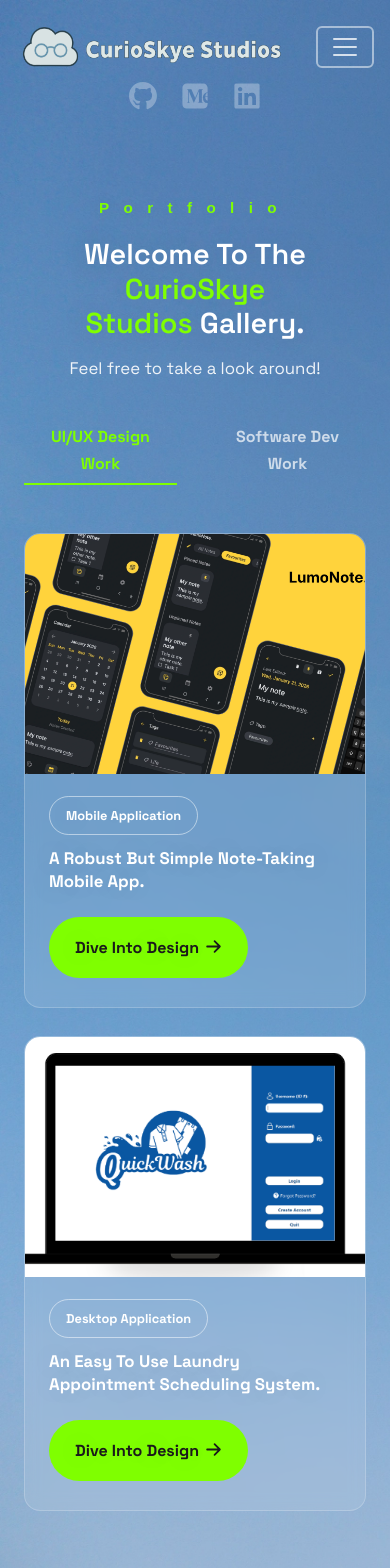
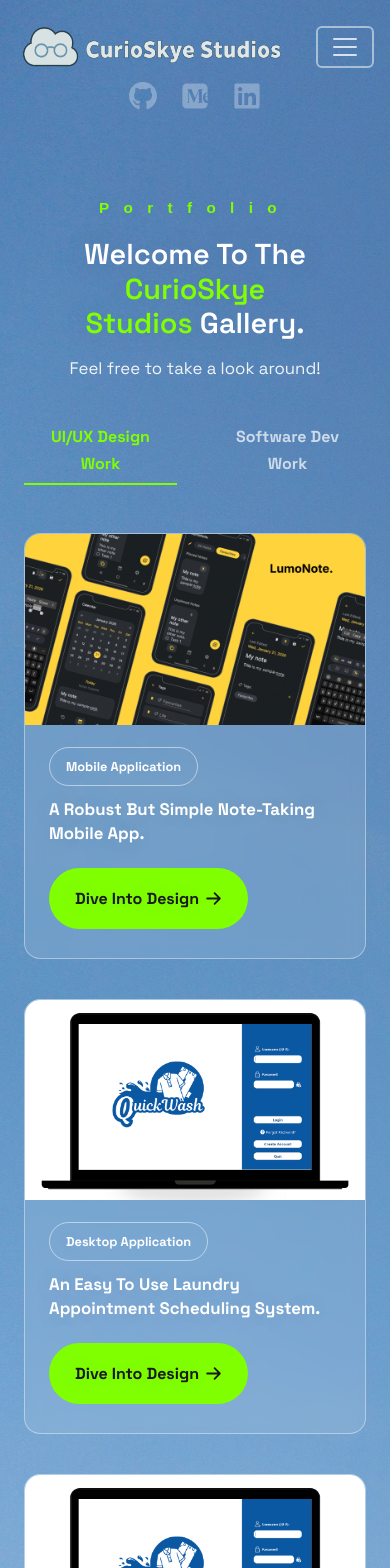
Before and after one commit to curioskye-studios/Portfolio, a React (Vite) app: page /portfolio in a window 390 px wide. Shown: the top 1568 px of the page. Built offline with nearby package versions, Linux system fonts and the light colour scheme.

Commit message:
updated project card display to kanban style

```diff
--- a/src/components/ProjectCard/ProjectCard.css
+++ b/src/components/ProjectCard/ProjectCard.css
@@ -1,22 +1,30 @@
 .project-card {
   background: rgba(255,255,255,0.1);
-  border: 1px solid rgba(255,255,255,0.2);
+  border: 1.75px solid rgba(255, 255, 255, 0.401);
   border-radius: 16px;
   overflow: hidden;
   backdrop-filter: blur(8px);
   -webkit-backdrop-filter: blur(8px);
   transition: transform 0.25s, box-shadow 0.25s;
   height: auto;
+  transition: transform 0.4s ease;
+  text-align: left;
 }
 
 .project-card:hover {
-  transform: translateY(-6px);
-  box-shadow: 0 20px 50px rgba(0,0,0,0.18);
+  animation: zoom-in 0.4s ease forwards;
+  box-shadow: 0 10px 40px rgba(0, 0, 0, 0.1);
 }
+
+@keyframes zoom-in {
+  from { transform: scale(1); }
+  to   { transform: scale(1.03); }
+}
+
 
 .project-img-wrap {
   width: 100%;
-  height: 240px;
+  height: auto;
   overflow: hidden;
 }
 
@@ -25,6 +33,7 @@
   height: 100%;
   object-fit: cover;
   display: block;
+  transition: transform 0.4s ease;
 }
 
 .project-img-placeholder {
@@ -33,6 +42,10 @@
   display: flex;
   align-items: center;
   justify-content: center;
+}
+
+.project-card:hover .project-img {
+  transform: scale(1.05);
 }
 
 .project-body {
--- a/src/components/ProjectCard/ProjectCard.jsx
+++ b/src/components/ProjectCard/ProjectCard.jsx
@@ -1,7 +1,7 @@
 import './ProjectCard.css'
 import ArrowButton from '../ArrowButton';
 
-export default function ProjectCard({ projectData, cardAOSDelay }) {
+export default function ProjectCard({ projectData, cardAOSDelay, cardStyle }) {
 
   /*
     id: 'lumonate',
@@ -34,8 +34,10 @@
     <div
       key={projectData.id}
       className="project-card"
+      style={cardStyle}
       data-aos="fade-up"
-      data-aos-delay={cardAOSDelay}>
+      data-aos-delay={cardAOSDelay}
+      data-aos-once="true">
 
       {/* Project Image */}
       <div className="project-img-wrap">
--- a/src/data/projects.js
+++ b/src/data/projects.js
@@ -11,15 +11,25 @@
       img: lumoNoteImg,
       imgPlaceholder: { bg: '#F5C518', label: 'LumoNote.' },
       link: '/portfolio/lumonote',
+      column: 1
     },
     {
       id: 'quickwash',
       type: 'Desktop Application',
       title: 'An Easy To Use Laundry Appointment Scheduling System.',
-      // img: quickWashImg,
       img: quickWashImg,
       imgPlaceholder: { bg: '#ffffff', label: 'QuickWash' },
       link: '/portfolio/quickwash',
+      column: 2
+    },
+    {
+      id: 'quickwash',
+      type: 'Desktop Application',
+      title: 'An Easy To Use Laundry Appointment Scheduling System.',
+      img: quickWashImg,
+      imgPlaceholder: { bg: '#ffffff', label: 'QuickWash' },
+      link: '/portfolio/quickwash',
+      column: 1
     },
   ],
 
--- a/src/pages/Portfolio/Portfolio.css
+++ b/src/pages/Portfolio/Portfolio.css
@@ -53,13 +53,28 @@
 
 /* Grid */
 .projects-grid {
-  display: grid;
-  grid-template-columns: repeat(auto-fit, minmax(320px, 1fr));
-  gap: 28px;
-  text-align: left;
+  display: flex;
+  gap: 40px;
+  align-items: flex-start;
+  justify-content: center;
 }
 
+.projects-col {
+  flex: 1;
+  display: flex;
+  flex-direction: column;
+  gap: 40px;
+}
+
+.no-project {
+  width: 100%;
+  text-align: center;
+  color: rgba(255,255,255,0.6);
+}
 
 @media (max-width: 700px) {
   .portfolio-inner { padding: 60px 24px 80px; }
+  .projects-grid {
+    columns: 1;
+  }
 }
--- a/src/pages/Portfolio/Portfolio.jsx
+++ b/src/pages/Portfolio/Portfolio.jsx
@@ -9,15 +9,42 @@
 
 export default function Portfolio() {
   const [activeTab, setActiveTab] = useState('design');
+  const [isMobile, setIsMobile] = useState(window.innerWidth <= 700);
 
   useEffect(() => {
     document.title = 'Portfolio | CurioSkye Studios';
     AOS.init({ duration: 700, once: true, easing: 'ease-out-cubic' });
+
+    window.addEventListener('resize',
+      () => handleWindowResize(window.innerWidth)
+    );
+    // function clean up
+    return () => window.removeEventListener('resize', handleWindowResize);
   }, []);
 
   function handleTabClick(newTab) {
     setActiveTab(newTab);
   }
+
+  function handleWindowResize(windowWidth) {
+    setIsMobile(windowWidth <= 700);
+  }
+
+  function createProjectCard(project, projectCount) {
+    return (
+      <ProjectCard
+        key={project.id}
+        projectData={project}
+        cardAOSDelay={100 * (projectCount + 1)}
+        cardStyle={{ gridColumn: project.column }}
+      />
+    );
+  }
+
+  const col1 = PROJECTS[activeTab].filter(p => isMobile || p.column === 1);
+  const col2 = PROJECTS[activeTab].filter(p => p.column === 2);
+  const isEmpty = PROJECTS[activeTab].length === 0;
+
 
   return (
     <div className="portfolio sky-bg">
@@ -39,36 +66,38 @@
         <div className="portfolio-tabs" data-aos="fade-up" data-aos-delay="300">
           <button
             className={`tab-btn ${activeTab === 'design' ? 'active' : ''}`}
-            onClick={() => handleTabClick('design')}
-          >
-            UI/UX Design Work
+            onClick={() => handleTabClick('design')} >
+              UI/UX Design Work
           </button>
 
           <button
             className={`tab-btn ${activeTab === 'software' ? 'active' : ''}`}
-            onClick={() => handleTabClick('software')}
-          >
-            Software Dev Work
+            onClick={() => handleTabClick('software')} >
+              Software Dev Work
           </button>
         </div>
 
         {/* Project Grid */}
-        <div className="projects-grid d-lg-">
+        <div className="projects-grid">
           {
-            PROJECTS[activeTab].length === 0
-            &&
+            isEmpty ?
+            ( <p className="no-project">Projects coming soon!</p> )
+            :
             (
-              <p style={{ color: 'rgba(255,255,255,0.6)', textAlign: 'center', gridColumn: '1/-1' }}>
-                Projects coming soon!
-              </p>
-            )
-          }
+              <>
+                <div className="projects-col">
+                  {col1.map((project, i) => createProjectCard(project, i))}
+                </div>
 
-          {
-            PROJECTS[activeTab].map(
-              (project, i) => (
-                <ProjectCard key={project.id} projectData={project} cardAOSDelay={100 * (i + 1)} />
-              )
+                {
+                  !isMobile &&
+                  (
+                    <div className="projects-col">
+                      {col2.map((project, i) => createProjectCard(project, i))}
+                    </div>
+                  )
+                }
+              </>
             )
           }
         </div>
```
Also changed, not shown: 1 other file (tests, documents, lock files or other folders).
